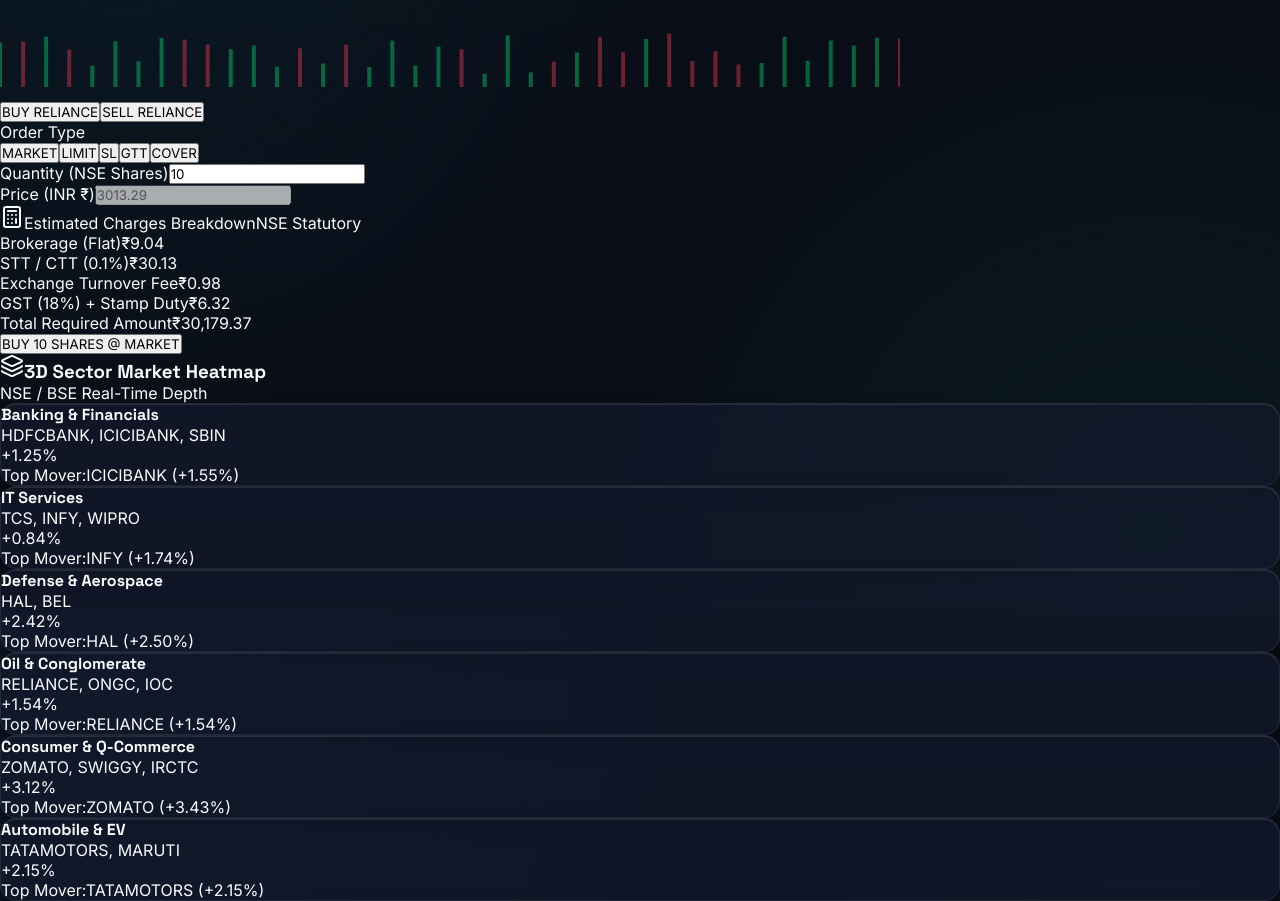
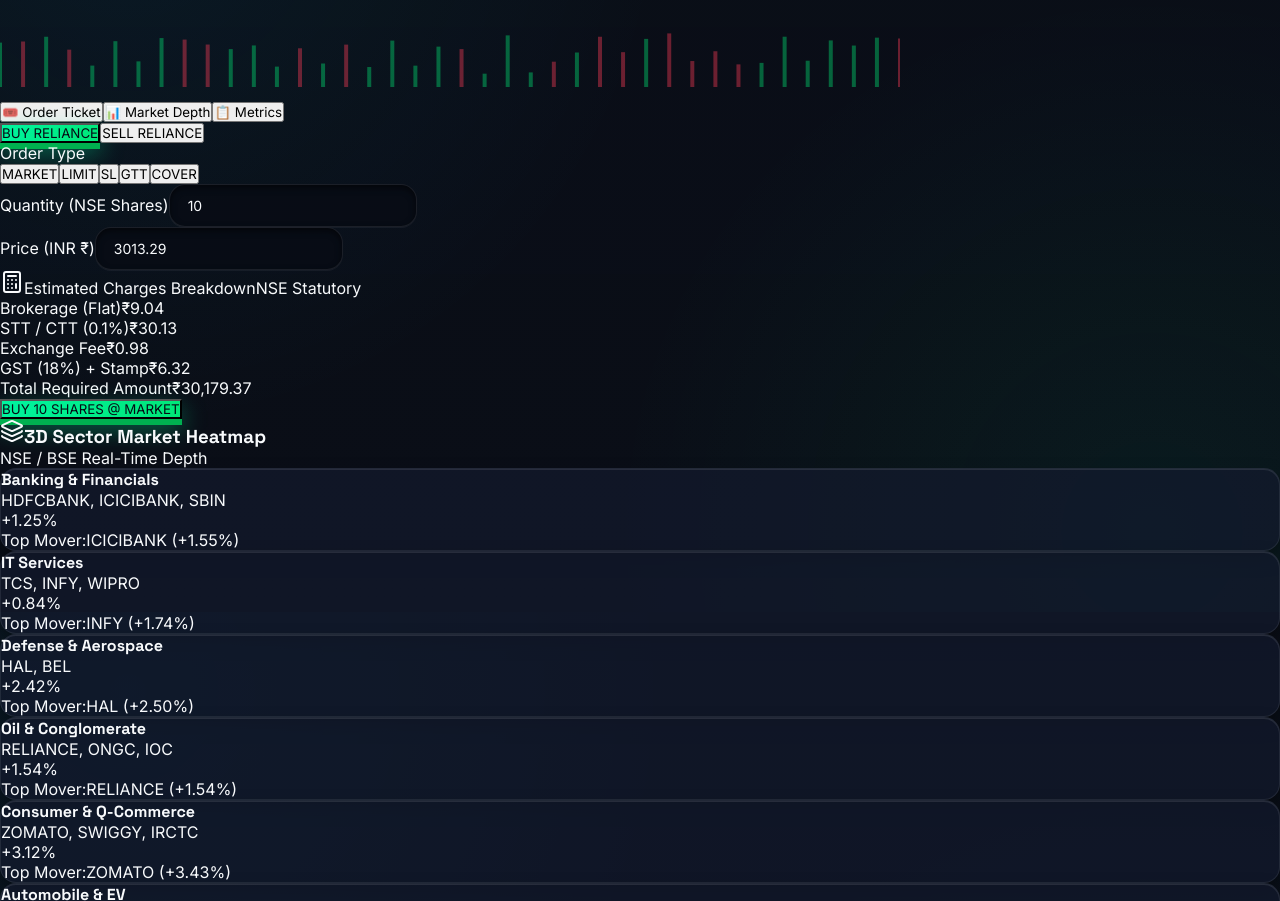
Before and after one commit to Sp0520/Stock_Market, a React (Vite) app in the folder client/: page / in a window 1280 px wide. Shown: the part 2588-3489 px from the top of the page. Built offline with nearby package versions, Linux system fonts and the light colour scheme.

Commit message:
Enhance BuySellPanel with OrderBook Depth and Stock Fundamental Metrics

```diff
--- a/client/src/components/trading/BuySellPanel.tsx
+++ b/client/src/components/trading/BuySellPanel.tsx
@@ -16,6 +16,7 @@
   currentPrice,
   onOrderExecuted
 }) => {
+  const [activeTab, setActiveTab] = useState<'TICKET' | 'DEPTH' | 'FUNDAMENTALS'>('TICKET');
   const [orderType, setOrderType] = useState<'BUY' | 'SELL'>('BUY');
   const [orderCategory, setOrderCategory] = useState<'MARKET' | 'LIMIT' | 'SL' | 'GTT' | 'COVER'>('MARKET');
   const [quantity, setQuantity] = useState<number>(10);
@@ -81,16 +82,53 @@
     }, 600);
   };
 
+  const orderBook = {
+    bids: [
+      { price: parseFloat((currentPrice * 0.999).toFixed(2)), qty: 1500 },
+      { price: parseFloat((currentPrice * 0.998).toFixed(2)), qty: 3200 },
+      { price: parseFloat((currentPrice * 0.997).toFixed(2)), qty: 8400 }
+    ],
+    asks: [
+      { price: parseFloat((currentPrice * 1.001).toFixed(2)), qty: 2100 },
+      { price: parseFloat((currentPrice * 1.002).toFixed(2)), qty: 4500 },
+      { price: parseFloat((currentPrice * 1.003).toFixed(2)), qty: 9800 }
+    ]
+  };
+
   return (
-    <div className="glass-card p-5 space-y-5 relative">
+    <div className="glass-card p-5 space-y-4 relative">
 
+      {/* Panel View Tabs */}
+      <div className="flex items-center gap-1 bg-slate-900/80 p-1 rounded-xl border border-white/10 text-xs font-semibold">
+        <button
+          onClick={() => setActiveTab('TICKET')}
+          className={`flex-1 py-1.5 rounded-lg transition-all ${activeTab === 'TICKET' ? 'bg-cyan-500/20 text-cyan-300 border border-cyan-500/30 font-bold' : 'text-slate-400'}`}
+        >
+          🎟️ Order Ticket
+        </button>
+        <button
+          onClick={() => setActiveTab('DEPTH')}
+          className={`flex-1 py-1.5 rounded-lg transition-all ${activeTab === 'DEPTH' ? 'bg-cyan-500/20 text-cyan-300 border border-cyan-500/30 font-bold' : 'text-slate-400'}`}
+        >
+          📊 Market Depth
+        </button>
+        <button
+          onClick={() => setActiveTab('FUNDAMENTALS')}
+          className={`flex-1 py-1.5 rounded-lg transition-all ${activeTab === 'FUNDAMENTALS' ? 'bg-cyan-500/20 text-cyan-300 border border-cyan-500/30 font-bold' : 'text-slate-400'}`}
+        >
+          📋 Metrics
+        </button>
+      </div>
+
+      {activeTab === 'TICKET' && (
+        <div className="space-y-4">
           {/* Header Tabs (BUY vs SELL) */}
           <div className="grid grid-cols-2 gap-2 p-1 bg-slate-900/80 rounded-xl border border-white/10">
             <button
               onClick={() => setOrderType('BUY')}
               className={`py-2.5 rounded-lg font-bold text-xs flex items-center justify-center gap-2 transition-all ${
                 orderType === 'BUY'
-              ? 'gradient-btn-green text-black shadow-lg shadow-emerald-500/20'
+                  ? 'btn-3d-green text-black shadow-lg shadow-emerald-500/20'
                   : 'text-slate-400 hover:text-white'
               }`}
             >
@@ -100,7 +138,7 @@
               onClick={() => setOrderType('SELL')}
               className={`py-2.5 rounded-lg font-bold text-xs flex items-center justify-center gap-2 transition-all ${
                 orderType === 'SELL'
-              ? 'gradient-btn-red text-white shadow-lg shadow-rose-500/20'
+                  ? 'btn-3d-red text-white shadow-lg shadow-rose-500/20'
                   : 'text-slate-400 hover:text-white'
               }`}
             >
@@ -137,7 +175,7 @@
                 min={1}
                 value={quantity}
                 onChange={(e) => setQuantity(Math.max(1, parseInt(e.target.value) || 1))}
-            className="w-full glass-input font-mono font-bold text-white text-sm"
+                className="w-full glass-input-3d font-mono font-bold text-white text-sm"
               />
             </div>
 
@@ -149,12 +187,12 @@
                 disabled={orderCategory === 'MARKET'}
                 value={orderCategory === 'MARKET' ? currentPrice : limitPrice}
                 onChange={(e) => setLimitPrice(parseFloat(e.target.value) || currentPrice)}
-            className="w-full glass-input font-mono font-bold text-white text-sm disabled:opacity-50"
+                className="w-full glass-input-3d font-mono font-bold text-white text-sm disabled:opacity-50"
               />
             </div>
           </div>
 
-      {/* Target & Stop Loss (Bracket / Cover Order) */}
+          {/* Target & Stop Loss */}
           {(orderCategory === 'SL' || orderCategory === 'COVER' || orderCategory === 'GTT') && (
             <div className="grid grid-cols-2 gap-3 bg-slate-900/40 p-3 rounded-xl border border-white/5">
               <div className="space-y-1">
@@ -163,7 +201,7 @@
                   type="number"
                   value={stopLoss}
                   onChange={(e) => setStopLoss(parseFloat(e.target.value))}
-              className="w-full glass-input py-1.5 font-mono text-xs text-white"
+                  className="w-full glass-input-3d py-1.5 font-mono text-xs text-white"
                 />
               </div>
               <div className="space-y-1">
@@ -172,7 +210,7 @@
                   type="number"
                   value={targetPrice}
                   onChange={(e) => setTargetPrice(parseFloat(e.target.value))}
-              className="w-full glass-input py-1.5 font-mono text-xs text-white"
+                  className="w-full glass-input-3d py-1.5 font-mono text-xs text-white"
                 />
               </div>
             </div>
@@ -198,11 +236,11 @@
                 <span className="font-mono">₹{charges.stt.toFixed(2)}</span>
               </div>
               <div className="flex justify-between">
-            <span className="text-slate-400">Exchange Turnover Fee</span>
+                <span className="text-slate-400">Exchange Fee</span>
                 <span className="font-mono">₹{charges.exchangeTurnover.toFixed(2)}</span>
               </div>
               <div className="flex justify-between">
-            <span className="text-slate-400">GST (18%) + Stamp Duty</span>
+                <span className="text-slate-400">GST (18%) + Stamp</span>
                 <span className="font-mono">₹{(charges.gst + charges.stampDuty).toFixed(2)}</span>
               </div>
             </div>
@@ -217,11 +255,72 @@
           <button
             onClick={() => setShowConfirmModal(true)}
             className={`w-full py-3.5 font-extrabold text-sm uppercase tracking-wider ${
-          orderType === 'BUY' ? 'gradient-btn-green' : 'gradient-btn-red'
+              orderType === 'BUY' ? 'btn-3d-green' : 'btn-3d-red'
             }`}
           >
             {orderType} {quantity} SHARES @ {orderCategory === 'MARKET' ? 'MARKET' : `₹${limitPrice}`}
           </button>
+        </div>
+      )}
+
+      {activeTab === 'DEPTH' && (
+        <div className="space-y-3 text-xs">
+          <div className="flex justify-between text-slate-400 font-semibold uppercase text-[10px] border-b border-white/10 pb-1">
+            <span>Bid Price (Buyers)</span>
+            <span>Ask Price (Sellers)</span>
+          </div>
+
+          <div className="grid grid-cols-2 gap-3 font-mono">
+            {/* Bids */}
+            <div className="space-y-1.5">
+              {orderBook.bids.map((b, i) => (
+                <div key={i} className="flex justify-between p-2 rounded bg-emerald-500/10 border border-emerald-500/20 text-emerald-400">
+                  <span>₹{b.price}</span>
+                  <span className="font-bold">{b.qty}</span>
+                </div>
+              ))}
+            </div>
+            {/* Asks */}
+            <div className="space-y-1.5">
+              {orderBook.asks.map((a, i) => (
+                <div key={i} className="flex justify-between p-2 rounded bg-rose-500/10 border border-rose-500/20 text-rose-400">
+                  <span>₹{a.price}</span>
+                  <span className="font-bold">{a.qty}</span>
+                </div>
+              ))}
+            </div>
+          </div>
+        </div>
+      )}
+
+      {activeTab === 'FUNDAMENTALS' && (
+        <div className="space-y-2 text-xs font-mono bg-slate-950/60 p-4 rounded-xl border border-white/5 text-slate-300">
+          <div className="flex justify-between">
+            <span className="text-slate-400">P/E Ratio:</span>
+            <span className="font-bold text-white">28.45</span>
+          </div>
+          <div className="flex justify-between">
+            <span className="text-slate-400">P/B Ratio:</span>
+            <span className="font-bold text-white">2.65</span>
+          </div>
+          <div className="flex justify-between">
+            <span className="text-slate-400">52 Week High:</span>
+            <span className="font-bold text-emerald-400">{formatINR(currentPrice * 1.15)}</span>
+          </div>
+          <div className="flex justify-between">
+            <span className="text-slate-400">52 Week Low:</span>
+            <span className="font-bold text-rose-400">{formatINR(currentPrice * 0.75)}</span>
+          </div>
+          <div className="flex justify-between">
+            <span className="text-slate-400">ROE %:</span>
+            <span className="font-bold text-cyan-300">18.5%</span>
+          </div>
+          <div className="flex justify-between">
+            <span className="text-slate-400">Delivery %:</span>
+            <span className="font-bold text-emerald-400">64.2%</span>
+          </div>
+        </div>
+      )}
 
       {/* Confirmation Dialog Modal */}
       {showConfirmModal && (
@@ -271,7 +370,7 @@
                 onClick={handleOrderSubmit}
                 disabled={isExecuting}
                 className={`flex-1 py-2.5 rounded-xl font-bold text-xs text-black ${
-                  orderType === 'BUY' ? 'gradient-btn-green' : 'gradient-btn-red text-white'
+                  orderType === 'BUY' ? 'btn-3d-green' : 'btn-3d-red text-white'
                 }`}
               >
                 {isExecuting ? 'Executing Order...' : 'Confirm Order'}
```
Lines whose indentation alone changed are shown as unchanged.
